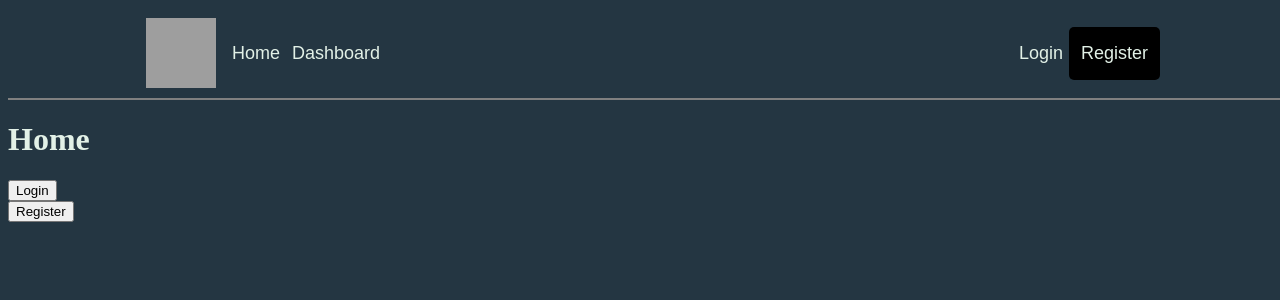
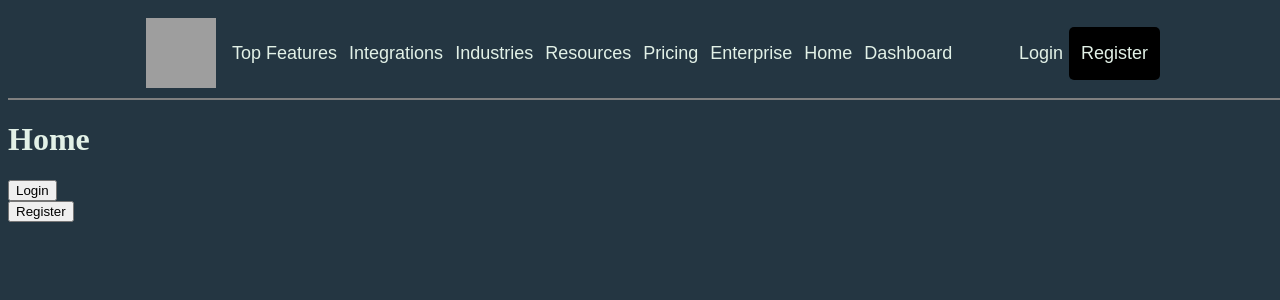
Before and after one commit to letlive419/socialMediaDataVisualization-master, a React (Create React App) app: page / in a window 1280 px wide. Shown: the top 300 px of the page. Built offline with nearby package versions, Linux system fonts and the light colour scheme; no server answers; grey boxes are pictures that could not be loaded.

Commit message:
navbar still in progress

```diff
--- a/package.json
+++ b/package.json
@@ -18,6 +18,7 @@
     "cors": "^2.8.5",
     "crypto-browserify": "^3.12.0",
     "express": "^4.19.2",
+    "firebase": "^10.14.1",
     "firebase-admin": "^12.4.0",
     "node-polyfill-webpack-plugin": "^4.0.0",
     "os-browserify": "^0.3.0",
--- a/src/components/Nav.tsx
+++ b/src/components/Nav.tsx
@@ -26,6 +26,21 @@ function Nav() {
 
 
                 <img src="https://static.vecteezy.com/system/resources/previews/006/627/369/original/cool-monkey-logo-design-illustrator-free-vector.jpg" alt="socialmediaassistant"/>
+                <div className="dropdown">
+                <button className="dropbtn"> Top Features </button>
+                <div className="dropdown-content">
+                    <button>Social Media Analytics</button>
+                    <button>Publish and Schedule</button>
+                    <button>Social Listening</button>
+                    <button>AI Content Creater</button>
+                    <button>Best Times to Post</button>
+                </div>
+                </div>
+                <button>Integrations</button>
+                <button>Industries</button>
+                <button>Resources</button>
+                <button>Pricing</button>
+                <button>Enterprise</button>
                 {(loggedIn) ? null :
 
                 <Link to="/"><button className="spacer">Home</button></Link>
--- a/src/styles.css
+++ b/src/styles.css
@@ -4,6 +4,10 @@ body {
     background-color: #243642;
     color: #E2F1E7;
 }
+/*Nav bar */
+
+
+
 .border {
     border-bottom: 2px solid gray;
 }
@@ -14,6 +18,42 @@ body {
     margin-left: 10%;
     margin-right: 10%;
 }
+
+.dropbtn {
+   border: none;
+}
+
+.dropdown {
+   position: relative;
+   display: inline-block;
+}
+.dropdown-content {
+   display: none;
+   position: absolute;
+   background-color: #f9f9f9;
+  min-width: 160px;
+  box-shadow: 0px 8px 16px 0px rgba(0,0,0,0.2);
+  z-index: 1;
+
+}
+
+.dropdown-content a {
+   color: black;
+  padding: 12px 16px;
+  text-decoration: none;
+  display: block;
+}
+
+.dropdown:hover .dropdown-content{
+   display: block;
+}
+
+.dropdown:hover .dropbtn {
+
+}
+
+
+
  .navbar img {
     width: 70px;
     height: 70px;
```
Also changed, not shown: 1 other file (tests, documents, lock files or other folders).
